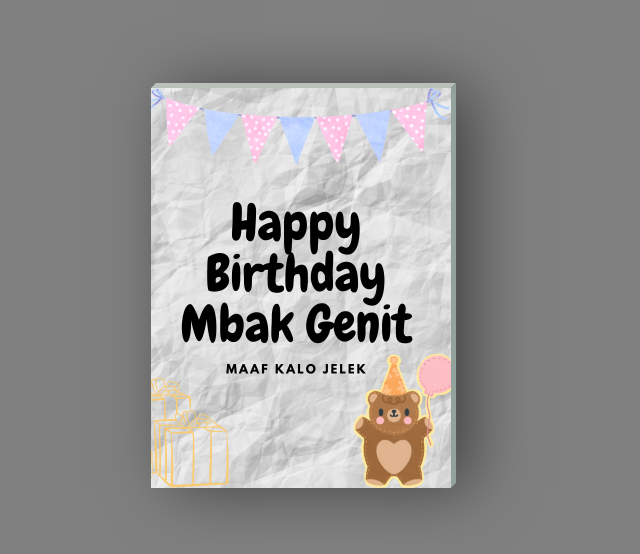
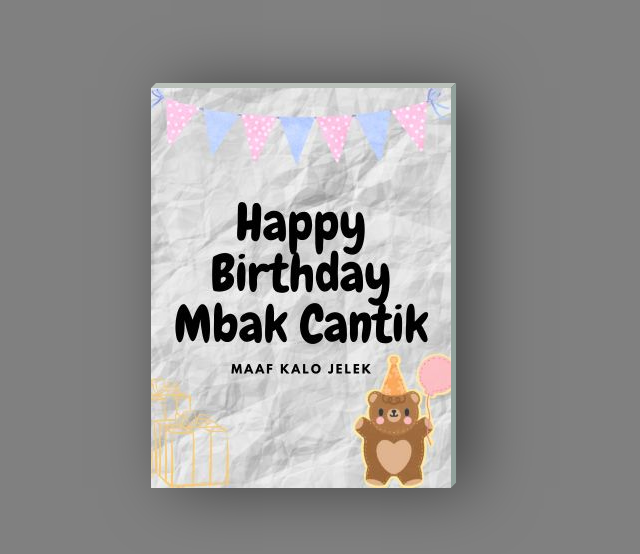
Before and after one commit to sialghi/sialghi.github.io, a plain HTML site: page pembukaan2.html in a window 1280 px wide. Shown: the part 112-666 px from the top of the page, without its empty margins (339-979 px from the left). Drawn offline with Linux system fonts and the light colour scheme; a web font is replaced by a local one.

Commit message:
Update pembukaan2.html

```diff
--- a/pembukaan2.html
+++ b/pembukaan2.html
@@ -12,7 +12,7 @@
     <div class="card">
         <div class="imgBox">
             <div class="bark"></div>
-                <img src="cover.png" alt="">
+                <img src="cantik.jpg" alt="">
             </div>
             <div class="details">
                 <h4 class="color1">Happy Laladay ke-20!</h4>
```
